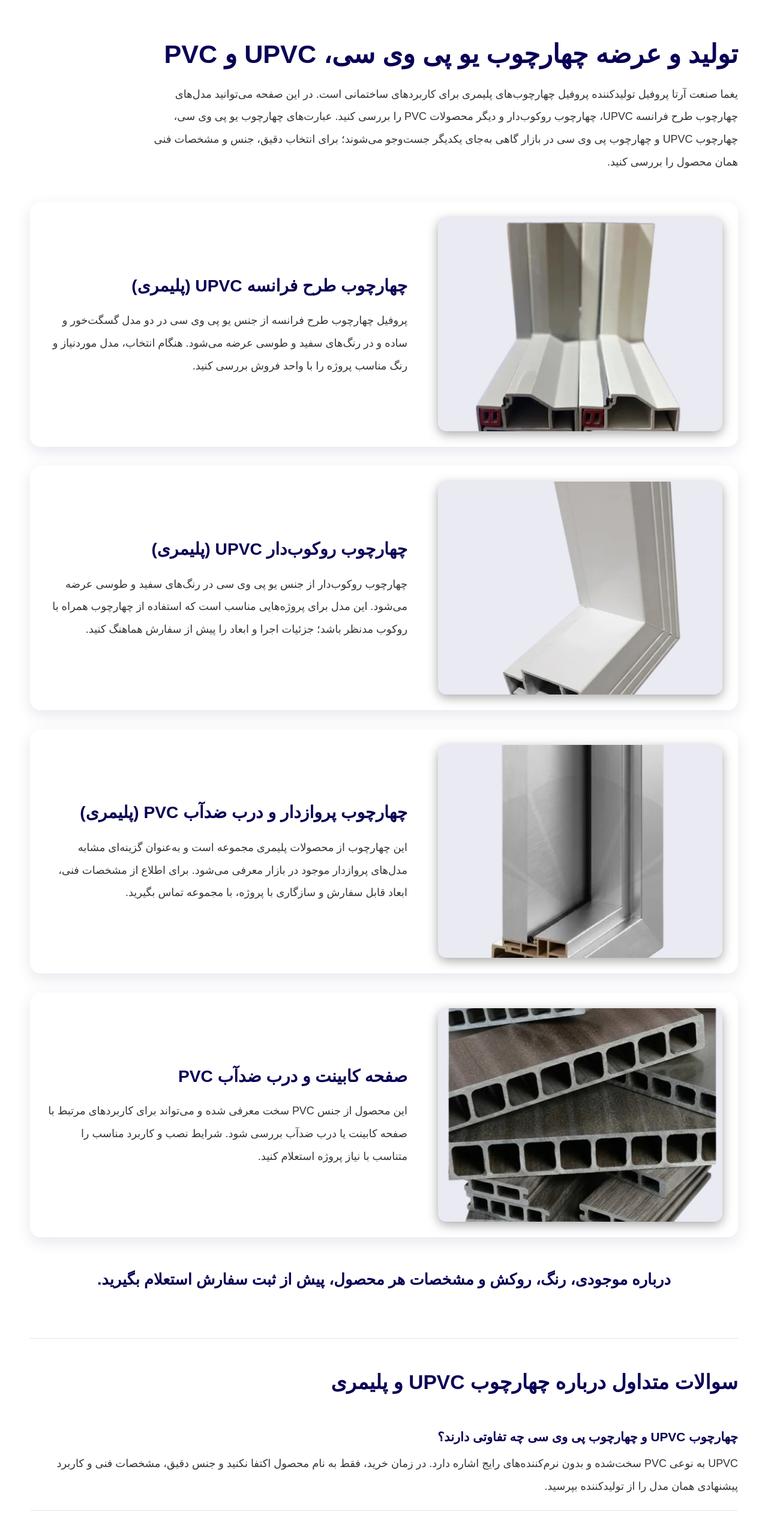
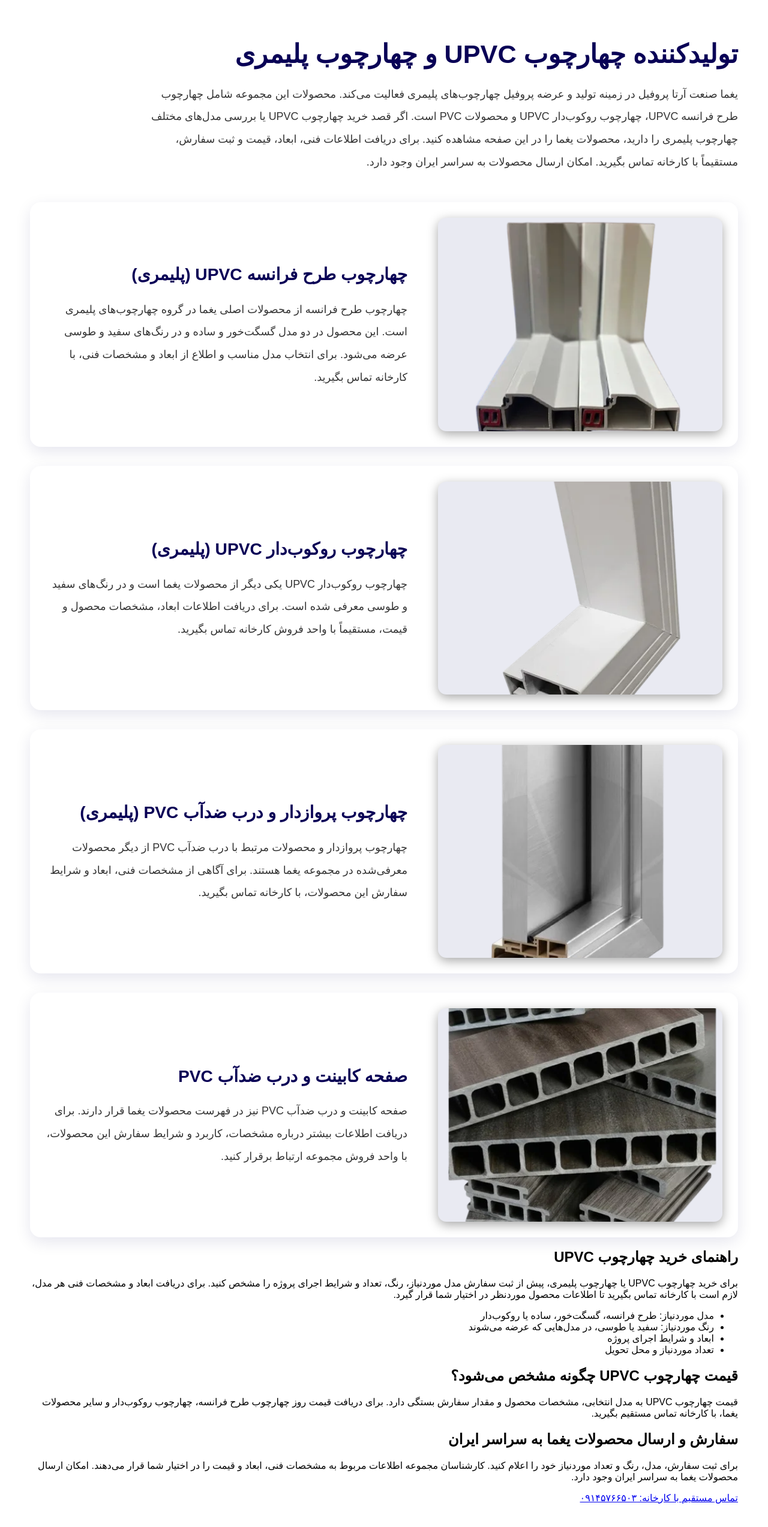
Before and after one commit to Mohammadrezaaofficial/Yaghma, a React (Vite) app: page /products in a window 1280 px wide. Shown: the part 234-2780 px from the top of the page at 60% size. Built offline with nearby package versions, Linux system fonts and the light colour scheme.

Commit message:
Optimize products page content for UPVC frame SEO

```diff
--- a/src/pages/products.jsx
+++ b/src/pages/products.jsx
@@ -11,51 +11,65 @@ const products = [
     name: "چهارچوب طرح فرانسه UPVC (پلیمری)",
     image: product1,
     description:
-      "پروفیل چهارچوب طرح فرانسه از جنس یو پی وی سی در دو مدل گسگت‌خور و ساده و در رنگ‌های سفید و طوسی عرضه می‌شود. هنگام انتخاب، مدل موردنیاز و رنگ مناسب پروژه را با واحد فروش بررسی کنید.",
+      "چهارچوب طرح فرانسه از محصولات اصلی یغما در گروه چهارچوب‌های پلیمری است. این محصول در دو مدل گسگت‌خور و ساده و در رنگ‌های سفید و طوسی عرضه می‌شود. برای انتخاب مدل مناسب و اطلاع از ابعاد و مشخصات فنی، با کارخانه تماس بگیرید.",
+    alt: "چهارچوب طرح فرانسه UPVC یغما در مدل‌های ساده و گسگت‌خور",
   },
   {
     id: 2,
     name: "چهارچوب روکوب‌دار UPVC (پلیمری)",
     image: product2,
     description:
-      "چهارچوب روکوب‌دار از جنس یو پی وی سی در رنگ‌های سفید و طوسی عرضه می‌شود. این مدل برای پروژه‌هایی مناسب است که استفاده از چهارچوب همراه با روکوب مدنظر باشد؛ جزئیات اجرا و ابعاد را پیش از سفارش هماهنگ کنید.",
+      "چهارچوب روکوب‌دار UPVC یکی دیگر از محصولات یغما است و در رنگ‌های سفید و طوسی معرفی شده است. برای دریافت اطلاعات ابعاد، مشخصات محصول و قیمت، مستقیماً با واحد فروش کارخانه تماس بگیرید.",
+    alt: "چهارچوب روکوب‌دار UPVC یغما",
   },
   {
     id: 3,
     name: "چهارچوب پروازدار و درب ضدآب PVC (پلیمری)",
     image: product3,
     description:
-      "این چهارچوب از محصولات پلیمری مجموعه است و به‌عنوان گزینه‌ای مشابه مدل‌های پروازدار موجود در بازار معرفی می‌شود. برای اطلاع از مشخصات فنی، ابعاد قابل سفارش و سازگاری با پروژه، با مجموعه تماس بگیرید.",
+      "چهارچوب پروازدار و محصولات مرتبط با درب ضدآب PVC از دیگر محصولات معرفی‌شده در مجموعه یغما هستند. برای آگاهی از مشخصات فنی، ابعاد و شرایط سفارش این محصولات، با کارخانه تماس بگیرید.",
+    alt: "چهارچوب پروازدار و محصول PVC یغما",
   },
   {
     id: 4,
     name: "صفحه کابینت و درب ضدآب PVC",
     image: product4,
     description:
-      "این محصول از جنس PVC سخت معرفی شده و می‌تواند برای کاربردهای مرتبط با صفحه کابینت یا درب ضدآب بررسی شود. شرایط نصب و کاربرد مناسب را متناسب با نیاز پروژه استعلام کنید.",
+      "صفحه کابینت و درب ضدآب PVC نیز در فهرست محصولات یغما قرار دارند. برای دریافت اطلاعات بیشتر درباره مشخصات، کاربرد و شرایط سفارش این محصولات، با واحد فروش مجموعه ارتباط برقرار کنید.",
+    alt: "صفحه کابینت و درب ضدآب PVC یغما",
   },
 ];
 
 const faqs = [
   {
-    question: "چهارچوب UPVC و چهارچوب پی وی سی چه تفاوتی دارند؟",
+    question: "چهارچوب UPVC یغما در چه مدل‌هایی عرضه می‌شود؟",
     answer:
-      "UPVC به نوعی PVC سخت‌شده و بدون نرم‌کننده‌های رایج اشاره دارد. در زمان خرید، فقط به نام محصول اکتفا نکنید و جنس دقیق، مشخصات فنی و کاربرد پیشنهادی همان مدل را از تولیدکننده بپرسید.",
+      "چهارچوب طرح فرانسه در مدل‌های گسگت‌خور و ساده معرفی شده است. چهارچوب روکوب‌دار UPVC نیز از محصولات مجموعه یغما است.",
   },
   {
-    question: "چهارچوب طرح فرانسه UPVC در چه مدل‌هایی عرضه می‌شود؟",
+    question: "چهارچوب طرح فرانسه چه رنگ‌هایی دارد؟",
     answer:
-      "چهارچوب طرح فرانسه یغما در مدل‌های گسگت‌خور و ساده معرفی شده است. رنگ‌های اعلام‌شده برای این محصول سفید و طوسی هستند؛ موجودی و مشخصات سفارش را پیش از خرید تأیید کنید.",
+      "رنگ‌های معرفی‌شده برای چهارچوب طرح فرانسه یغما سفید و طوسی هستند. برای اطلاع از موجودی هر رنگ با کارخانه تماس بگیرید.",
   },
   {
-    question: "منظور از چارچوب پلیمری چیست؟",
+    question: "قیمت چهارچوب UPVC چقدر است؟",
     answer:
-      "چارچوب پلیمری عنوانی کلی برای چهارچوب‌هایی با مواد پایه پلیمری است. برای مقایسه درست محصولات، جنس دقیق پروفیل، طراحی مقطع، ابعاد و شرایط نصب را بررسی کنید.",
+      "قیمت به مدل محصول و مقدار سفارش بستگی دارد. برای دریافت قیمت روز، مستقیماً با کارخانه یغما تماس بگیرید.",
   },
   {
-    question: "برای سفارش چهارچوب یو پی وی سی چه اطلاعاتی لازم است؟",
+    question: "ابعاد و مشخصات فنی چهارچوب‌ها را از کجا دریافت کنیم؟",
     answer:
-      "مدل چهارچوب، ابعاد موردنیاز، رنگ و نوع اجرا را مشخص کنید. سپس جزئیات فنی، موجودی، شرایط تولید و ارسال را مستقیماً از واحد فروش یغما استعلام بگیرید.",
+      "برای دریافت اطلاعات ابعاد و مشخصات فنی هر مدل، با کارخانه تماس بگیرید و محصول موردنظر خود را اعلام کنید.",
+  },
+  {
+    question: "چگونه از یغما سفارش بدهیم؟",
+    answer:
+      "ثبت سفارش از طریق تماس مستقیم با کارخانه انجام می‌شود. برای هماهنگی سفارش با شماره ۰۹۱۴۵۷۶۶۵۰۳ تماس بگیرید.",
+  },
+  {
+    question: "آیا یغما به شهرهای مختلف ایران ارسال دارد؟",
+    answer:
+      "بله، امکان ارسال محصولات یغما به سراسر ایران وجود دارد. برای هماهنگی جزئیات ارسال و سفارش با کارخانه تماس بگیرید.",
   },
 ];
 
@@ -64,13 +78,15 @@ function Products() {
     <section className="products-page-section" dir="rtl">
       <div className="products-container">
         <header className="products-intro">
-          <h1>تولید و عرضه چهارچوب یو پی وی سی، UPVC و PVC</h1>
+          <h1>تولیدکننده چهارچوب UPVC و چهارچوب پلیمری</h1>
           <p>
-            یغما صنعت آرتا پروفیل تولیدکننده پروفیل چهارچوب‌های پلیمری برای کاربردهای
-            ساختمانی است. در این صفحه می‌توانید مدل‌های چهارچوب طرح فرانسه UPVC،
-            چهارچوب روکوب‌دار و دیگر محصولات PVC را بررسی کنید. عبارت‌های چهارچوب
-            یو پی وی سی، چهارچوب UPVC و چهارچوب پی وی سی در بازار گاهی به‌جای یکدیگر
-            جست‌وجو می‌شوند؛ برای انتخاب دقیق، جنس و مشخصات فنی همان محصول را بررسی کنید.
+            یغما صنعت آرتا پروفیل در زمینه تولید و عرضه پروفیل چهارچوب‌های پلیمری
+            فعالیت می‌کند. محصولات این مجموعه شامل چهارچوب طرح فرانسه UPVC،
+            چهارچوب روکوب‌دار UPVC و محصولات PVC است. اگر قصد خرید چهارچوب UPVC
+            یا بررسی مدل‌های مختلف چهارچوب پلیمری را دارید، محصولات یغما را در
+            این صفحه مشاهده کنید. برای دریافت اطلاعات فنی، ابعاد، قیمت و ثبت
+            سفارش، مستقیماً با کارخانه تماس بگیرید. امکان ارسال محصولات به
+            سراسر ایران وجود دارد.
           </p>
         </header>
 
@@ -78,7 +94,11 @@ function Products() {
           {products.map((product) => (
             <article className="product-row" key={product.id}>
               <div className="product-image-card">
-                <img src={product.image} alt={product.name} loading="lazy" />
+                <img
+                  src={product.image}
+                  alt={product.alt}
+                  loading="lazy"
+                />
               </div>
 
               <div className="product-content">
@@ -89,12 +109,46 @@ function Products() {
           ))}
         </div>
 
-        <p className="product-extra">
-          درباره موجودی، رنگ، روکش و مشخصات هر محصول، پیش از ثبت سفارش استعلام بگیرید.
-        </p>
+        <section className="product-buying-guide" aria-labelledby="buying-guide-title">
+          <h2 id="buying-guide-title">راهنمای خرید چهارچوب UPVC</h2>
+          <p>
+            برای خرید چهارچوب UPVC یا چهارچوب پلیمری، پیش از ثبت سفارش مدل
+            موردنیاز، رنگ، تعداد و شرایط اجرای پروژه را مشخص کنید. برای دریافت
+            ابعاد و مشخصات فنی هر مدل، لازم است با کارخانه تماس بگیرید تا
+            اطلاعات محصول موردنظر در اختیار شما قرار گیرد.
+          </p>
+          <ul>
+            <li>مدل موردنیاز: طرح فرانسه، گسگت‌خور، ساده یا روکوب‌دار</li>
+            <li>رنگ موردنیاز: سفید یا طوسی، در مدل‌هایی که عرضه می‌شوند</li>
+            <li>ابعاد و شرایط اجرای پروژه</li>
+            <li>تعداد موردنیاز و محل تحویل</li>
+          </ul>
+        </section>
+
+        <section className="product-buying-guide" aria-labelledby="price-title">
+          <h2 id="price-title">قیمت چهارچوب UPVC چگونه مشخص می‌شود؟</h2>
+          <p>
+            قیمت چهارچوب UPVC به مدل انتخابی، مشخصات محصول و مقدار سفارش بستگی
+            دارد. برای دریافت قیمت روز چهارچوب طرح فرانسه، چهارچوب روکوب‌دار و
+            سایر محصولات یغما، با کارخانه تماس مستقیم بگیرید.
+          </p>
+        </section>
+
+        <section className="product-order-cta" aria-labelledby="order-title">
+          <h2 id="order-title">سفارش و ارسال محصولات یغما به سراسر ایران</h2>
+          <p>
+            برای ثبت سفارش، مدل، رنگ و تعداد موردنیاز خود را اعلام کنید.
+            کارشناسان مجموعه اطلاعات مربوط به مشخصات فنی، ابعاد و قیمت را در
+            اختیار شما قرار می‌دهند. امکان ارسال محصولات یغما به سراسر ایران
+            وجود دارد.
+          </p>
+          <a className="product-call-link" href="tel:+989145766503">
+            تماس مستقیم با کارخانه: ۰۹۱۴۵۷۶۶۵۰۳
+          </a>
+        </section>
 
         <section className="products-faq" aria-labelledby="products-faq-title">
-          <h2 id="products-faq-title">سوالات متداول درباره چهارچوب UPVC و پلیمری</h2>
+          <h2 id="products-faq-title">سوالات متداول درباره چهارچوب UPVC</h2>
           {faqs.map((faq) => (
             <article className="products-faq-item" key={faq.question}>
               <h3>{faq.question}</h3>
```
